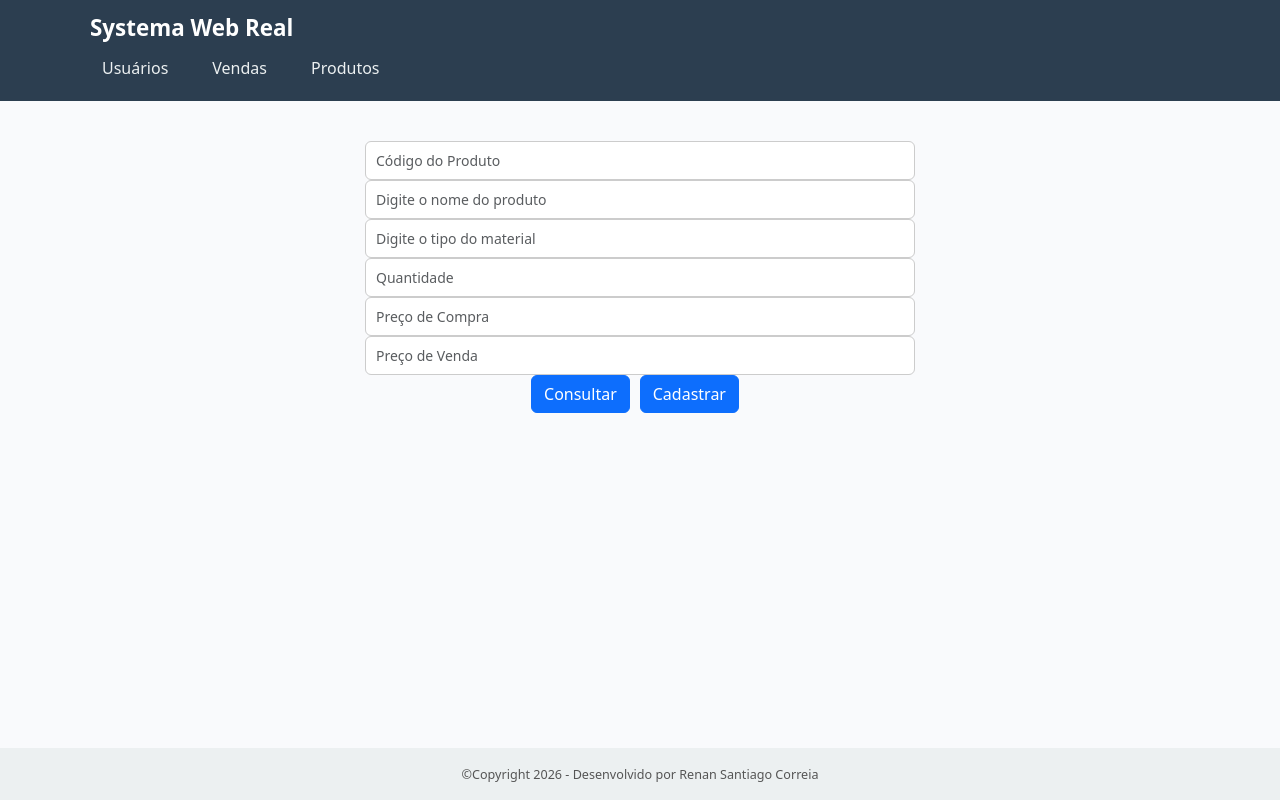
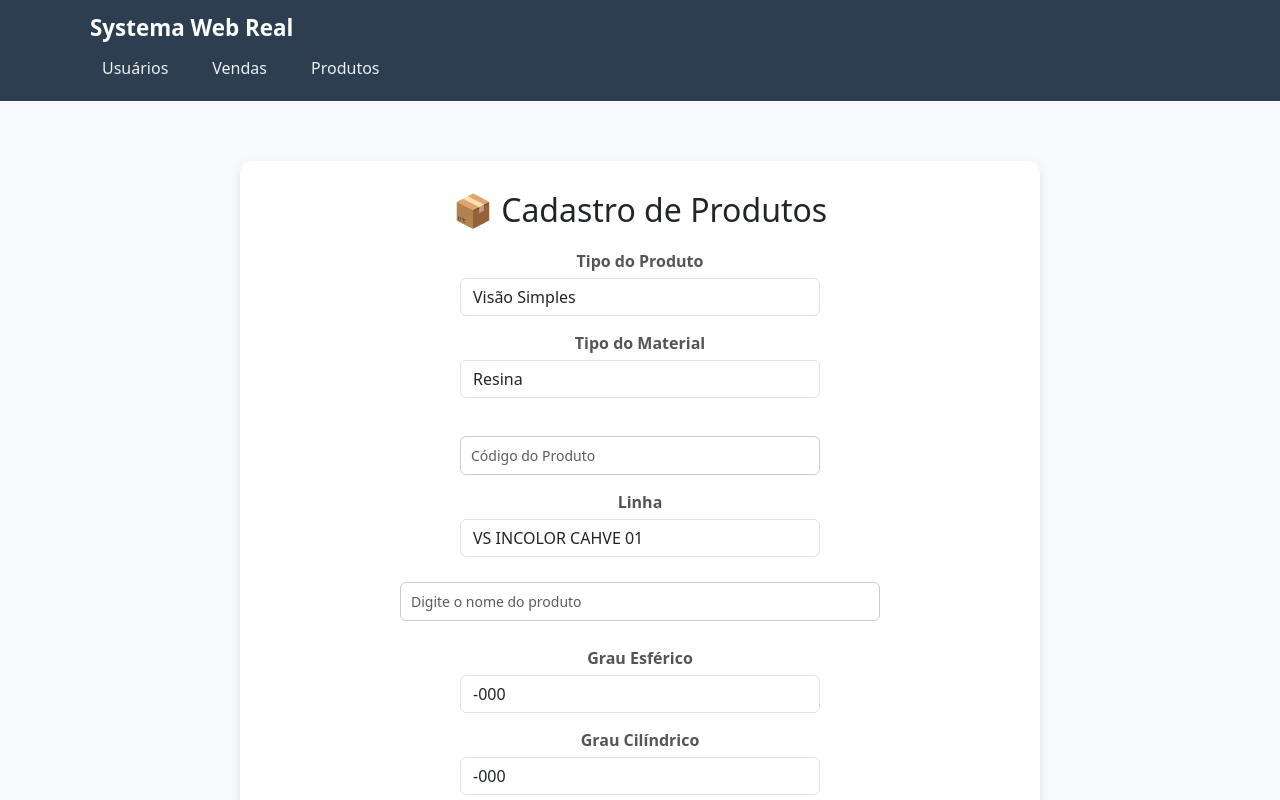
Before and after one commit to RenanSanti/front-systemWebReal, a React (Vite) app: page /produto in a window 1280 px wide. Shown: the top 800 px of the page. Built offline with nearby package versions, Linux system fonts and the light colour scheme; no server answers.

Commit message:
iNCLUINDO TABELA DE PRODUTOS

```diff
--- a/src/App.jsx
+++ b/src/App.jsx
@@ -1,5 +1,6 @@
 import Formulario from "./componente/Formulario";
 import Tabela from "./componente/Tabela";
+import TabelaProduto from "./componente/TabelaProduto";
 import Venda from "./componente/Venda";
 import Produto from "./componente/Produto";
 import Layout from "./componente/Layout";
@@ -23,7 +24,13 @@ function App() {
   const [produtoSelecionado, setProdutoSelecionado] = useState({
     id: null,
     nome: "",
-    material: "",
+    //tipoProduto: "VISAO SIMPLES",
+    //material: "RESINA",
+    tipoLente:"VISAO SIMPLES",
+    tipoMaterial: "RESINA",
+    linha: "VS AR CHAVE 01",
+    grauEsferico: "-000",
+    grauCilindrico: "-000",
     quantidade: "",
     precoCompra: "",
     precoVenda: ""
@@ -106,7 +113,8 @@ function App() {
   };
 
   const cadastrarProduto = () => {
-    fetch("https://systemawebreal.onrender.com/api/produtos/cadastrarProduto", {
+    //fetch("https://systemawebreal.onrender.com/api/produtos/cadastrarProduto", {
+    fetch("http://localhost:8080/api/produtos/cadastrarProduto", {
       method: "POST",
       headers: { "Content-Type": "application/json" },
       body: JSON.stringify(produtoSelecionado)
@@ -114,6 +122,7 @@ function App() {
       .then(resposta => resposta.json())
       .then(dados => {
         setProdutos(prev => [...prev, dados]);
+        listarProdutos();
         cancelarProduto();
       })
       .catch(error => console.error("Erro ao cadastrar produto:", error));
@@ -125,9 +134,35 @@ function App() {
   };
 
   const cancelarProduto = () => {
-    setProdutoSelecionado({ id: null, nome: "", material: "", quantidade: "", precoCompra: "", precoVenda: "" });
+    setProdutoSelecionado({
+        id: null,
+        nome: "",
+        tipoLente: "VISAO SIMPLES",
+        tipoMaterial: "RESINA",
+        linha: "VS AR CHAVE 01",
+        grauEsferico: "-000",
+        grauCilindrico: "-000",
+        quantidade: "",
+        precoCompra: "",
+        precoVenda: "" });
     setBotaoProduto(true);
   };
+
+// Buscar produtos ao abrir a tela
+useEffect(() => {
+   listarProdutos();
+}, []);
+
+// Função para listar todos os produtos
+const listarProdutos = () => {
+  fetch("http://localhost:8080/api/produtos/listarProdutos")
+    .then(resposta => resposta.json())
+    .then(dados => {
+      setProdutos(dados);
+    })
+    .catch(error => console.error("Erro ao buscar produtos:", error));
+};
+
 
   return (
     <Router>
@@ -167,8 +202,13 @@ function App() {
                   cadastrarProduto={cadastrarProduto}
                   cancelar={cancelarProduto}
                 />
+                <TabelaProduto
+                    registros={produtos}
+                    funcaoSelecionar={selecionarProdutoEspecifico}
+                />
               </>
             }
+
           />
         </Route>
       </Routes>
--- a/src/componente/Produto.css
+++ b/src/componente/Produto.css
@@ -12,7 +12,7 @@
   box-shadow: 0 4px 12px rgba(0, 0, 0, 0.1);
   padding: 30px 40px;
   width: 100%;
-  max-width: 600px;
+  max-width: 800px;
 }
 
 h2 {
@@ -71,7 +71,7 @@ select:focus {
 
 .input-nome {
   align-self: center;
-  width: 150%;        /* ocupa toda a largura disponível */
+  width: 200%;        /* ocupa toda a largura disponível */
   max-width: 500px;   /* limite máximo opcional */
   font-size: 16px;    /* aumenta o tamanho da fonte */
   padding: 10px;      /* aumenta o espaço interno */
--- a/src/componente/Produto.jsx
+++ b/src/componente/Produto.jsx
@@ -4,9 +4,43 @@ import "./Produto.css";
 // Componente
 function Produto({ botao, produtoSelecionado, atualizarProdutoSelecionado, cadastrarProduto }) {
     return (
-        <form>
+    <div className="produtos-wrapper">
+      <div className="produtos-card">
+        <h2>📦 Cadastro de Produtos</h2>
+
+        <form  className="form-section">
+          <div className="form-row">
+            <label htmlFor="tipoLente">Tipo do Produto</label>
+            <select
+              id="tipoLente"
+                name="tipoLente"
+                className="form-control"
+                value={produtoSelecionado.tipoLente || ""}
+                onChange={atualizarProdutoSelecionado}
+
+            >
+              <option value="VISAO SIMPLES">Visão Simples</option>
+              <option value="PROGRESSIVA">Multifocal</option>
+            </select>
+          </div>
+
+          <div className="form-row">
+            <label htmlFor="tipoMaterial">Tipo do Material</label>
+            <select
+               id="tipoMaterial"
+                name="tipoMaterial"
+                className="form-control"
+                value={produtoSelecionado.tipoMaterial || ""}
+                onChange={atualizarProdutoSelecionado}
+
+            >
+              <option value="RESINA">Resina</option>
+              <option value="POLICARBONATO">Policarbonato</option>
+            </select>
+          </div>
             <h1>{/* JSON.stringify(produtoSelecionado) */}</h1>
 
+        <div className="form-row">
             <input
                 type="number"
                 placeholder="Código do Produto"
@@ -15,7 +49,26 @@ function Produto({ botao, produtoSelecionado, atualizarProdutoSelecionado, cadas
                 readOnly
                 value={produtoSelecionado.id || ""}
             />
+        </div>
+        <div className="form-row">
+            <label htmlFor="linha">Linha</label>
+            <select
+              id="linha"
+                name="linha"
+                className="form-control"
+                value={produtoSelecionado.linha || ""}
+                onChange={atualizarProdutoSelecionado}
 
+            >
+              <option value="VS INCOLOR CAHVE 01">VS INCOLOR CAHVE 01</option>
+              <option value="VS INCULOR CAHVE 02">VS INCULOR CAHVE 02</option>
+              <option value="VS AR CAHVE 01">VS AR CAHVE 01</option>
+              <option value="VS AR CAHVE 02">VS AR CAHVE 02</option>
+              <option value="VS BLUE CHAVE 01">VS BLUE CHAVE 01</option>
+              <option value="VS BLUE CHAVE 02">VS BLUE CHAVE 02</option>
+            </select>
+          </div>
+        <div className="input-nome form-row">
             <input
                 type="text"
                 placeholder="Digite o nome do produto"
@@ -24,16 +77,91 @@ function Produto({ botao, produtoSelecionado, atualizarProdutoSelecionado, cadas
                 value={produtoSelecionado.nome || ""}
                 onChange={atualizarProdutoSelecionado}
             />
+        </div>
 
-            <input
-                type="text"
-                placeholder="Digite o tipo do material"
+        <div className="form-row">
+            <label htmlFor="grauEsferico">Grau Esférico</label>
+            <select
+              id="grauEsferico"
+                name="grauEsferico"
                 className="form-control"
-                name="material"
-                value={produtoSelecionado.material || ""}
+                value={produtoSelecionado.grauEsferico || ""}
                 onChange={atualizarProdutoSelecionado}
-            />
 
+            >
+              <option value="+400">+400</option>
+              <option value="+375">+375</option>
+              <option value="+350">+350</option>
+              <option value="+325">+325</option>
+              <option value="+300">+300</option>
+              <option value="+275">+275</option>
+              <option value="+250">+250</option>
+              <option value="+225">+225</option>
+              <option value="+200">+200</option>
+              <option value="+175">+175</option>
+              <option value="+150">+150</option>
+              <option value="+125">+125</option>
+              <option value="+100">+100</option>
+              <option value="+175">+175</option>
+              <option value="+150">+150</option>
+              <option value="+125">+125</option>
+              <option value="+075">+075</option>
+              <option value="+050">+050</option>
+              <option value="+025">+025</option>
+              <option value="-000">-000</option>
+              <option value="-025">-025</option>
+              <option value="-050">-050</option>
+              <option value="-075">-075</option>
+              <option value="-100">-100</option>
+              <option value="-125">-125</option>
+              <option value="-150">-150</option>
+              <option value="-175">-175</option>
+              <option value="-200">-200</option>
+              <option value="-225">-225</option>
+              <option value="-250">-250</option>
+              <option value="-275">-275</option>
+              <option value="-300">-300</option>
+              <option value="-325">-325</option>
+              <option value="-350">-350</option>
+              <option value="-375">-375</option>
+              <option value="-400">-400</option>
+
+            </select>
+          </div>
+
+          <div className="form-row">
+            <label htmlFor="grauCilindrico">Grau Cilíndrico</label>
+            <select
+              id="grauCilindrico"
+                name="grauCilindrico"
+                className="form-control"
+                value={produtoSelecionado.grauCilindrico || ""}
+                onChange={atualizarProdutoSelecionado}
+
+            >
+               <option value="-000">-000</option>
+              <option value="-025">-025</option>
+              <option value="-050">-050</option>
+              <option value="-075">-075</option>
+              <option value="-100">-100</option>
+              <option value="-125">-125</option>
+              <option value="-150">-150</option>
+              <option value="-175">-175</option>
+              <option value="-200">-200</option>
+              <option value="-225">-225</option>
+              <option value="-250">-250</option>
+              <option value="-275">-275</option>
+              <option value="-300">-300</option>
+              <option value="-325">-325</option>
+              <option value="-350">-350</option>
+              <option value="-375">-375</option>
+              <option value="-400">-400</option>
+            </select>
+          </div>
+
+
+        <div className="form-row">
+            <label htmlFor="quantidade">Quantidade</label>
             <input
                 type="number"
                 placeholder="Quantidade"
@@ -42,7 +170,9 @@ function Produto({ botao, produtoSelecionado, atualizarProdutoSelecionado, cadas
                 value={produtoSelecionado.quantidade || ""}
                 onChange={atualizarProdutoSelecionado}
             />
-
+        </div>
+        <div className="form-row">
+            <label htmlFor="precoCompra">Preço de Compra</label>
             <input
                 type="number"
                 placeholder="Preço de Compra"
@@ -52,7 +182,9 @@ function Produto({ botao, produtoSelecionado, atualizarProdutoSelecionado, cadas
                 onChange={atualizarProdutoSelecionado}
                 step="0.01"
             />
-
+        </div>
+        <div className="form-row">
+            <label htmlFor="precoVenda">Preço de Venda</label>
             <input
                 type="number"
                 placeholder="Preço de Venda"
@@ -62,19 +194,24 @@ function Produto({ botao, produtoSelecionado, atualizarProdutoSelecionado, cadas
                 onChange={atualizarProdutoSelecionado}
                 step="0.01"
             />
+        </div>
+        <div className="form-row">
 
             <input type="button" className="btn btn-primary" value="Consultar" />
 
             {
                 botao
-                ? <input type="button" className="btn btn-primary" value="Cadastrar" onClick={cadastrarProduto} />
+                ? <input type="button" className="btn btn-primary" value="💾 Salvar Produto" onClick={cadastrarProduto} />
                 : <>
                     <input type="button" className="btn btn-primary" value="Alterar" onClick={alterar} />
                     <input type="button" className="btn btn-primary" value="Remover" onClick={deletar} />
                     <input type="button" className="btn btn-primary" value="Cancelar" onClick={cancelar} />
                   </>
             }
+        </div>
         </form>
+    </div>
+    </div>
     );
 }
 
--- /dev/null
+++ b/src/componente/TabelaProduto.jsx
@@ -0,0 +1,48 @@
+// import css
+import "./Tabela.css";
+
+// Componente
+function TabelaProduto({ registros, funcaoSelecionar }) {
+    return (
+        <table className="table table-striped">
+            <thead>
+                <tr>
+                    <th>Código</th>
+                    <th>Nome</th>
+                    <th>Tipo da Lente</th>
+                    <th>Material</th>
+                    <th>Quantidade</th>
+                    <th>Preço Compra</th>
+                    <th>Preço Venda</th>
+                    <th>Ações</th>
+                </tr>
+            </thead>
+            <tbody>
+                {
+                    registros.map((produto, indice) => (
+                        <tr key={produto.id}>
+                            <td>{produto.id}</td>
+                            <td>{produto.nome}</td>
+                            <td>{produto.tipoLente}</td>
+                            <td>{produto.tipoMaterial}</td>
+                            <td>{produto.quantidade}</td>
+                            <td>{produto.precoCompra}</td>
+                            <td>{produto.precoVenda}</td>
+                            <td>
+                                <button
+                                    className="btn btn-info btn-sm"
+                                    onClick={() => funcaoSelecionar(indice)}
+                                >
+                                    Selecionar
+                                </button>
+                            </td>
+                        </tr>
+                    ))
+                }
+            </tbody>
+        </table>
+    );
+}
+
+// Exportação
+export default TabelaProduto;
```
